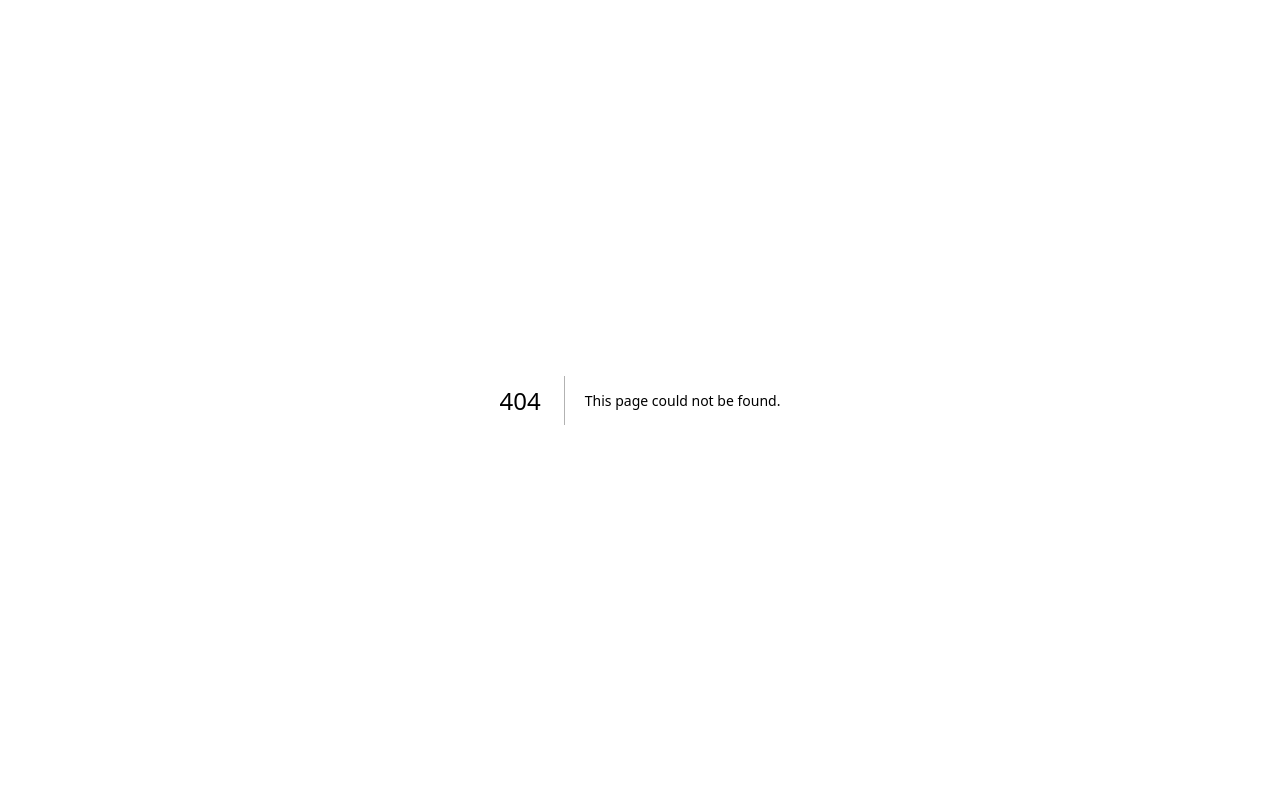
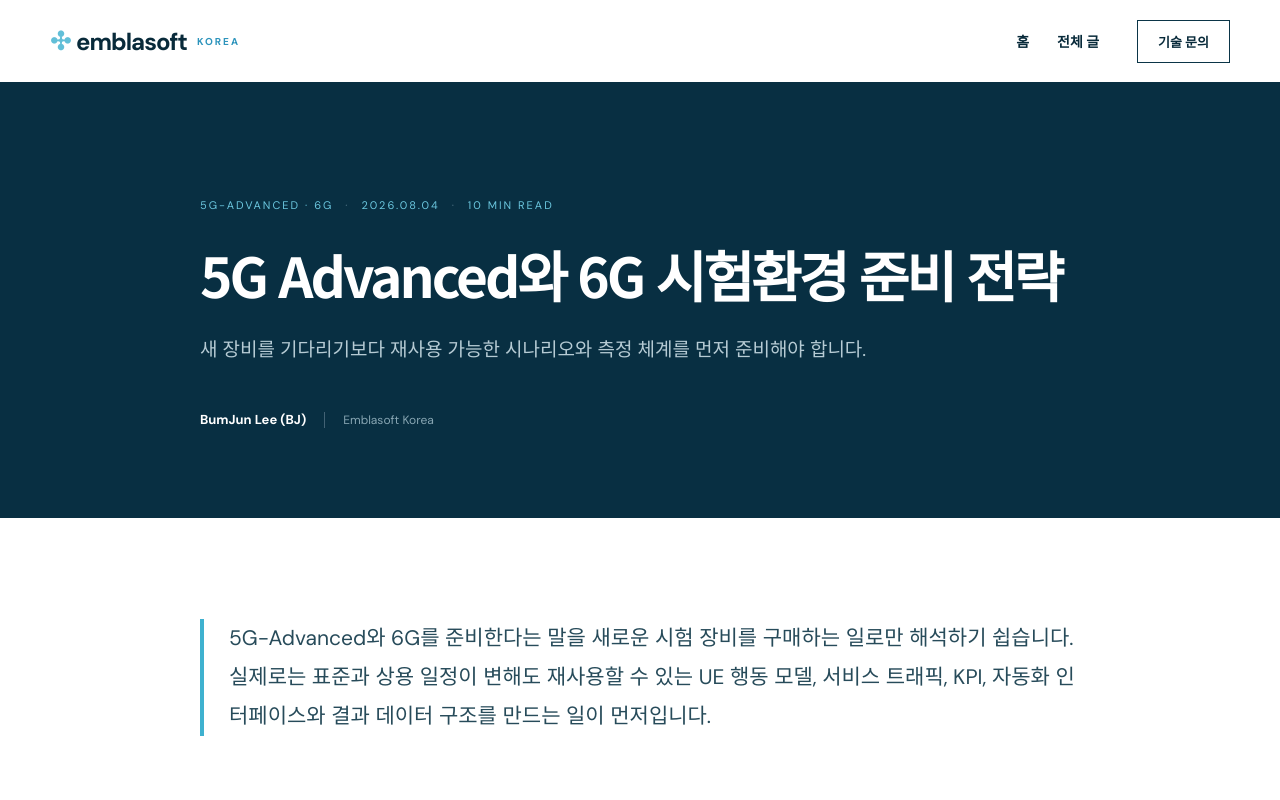
Before and after one commit to mystar11/emblasoft-kr, a Next.js app: page /blog/5g-advanced-6g-test-readiness in a window 1280 px wide. Before the commit this address had no page. Shown: the top 800 px of the page. Built offline with nearby package versions, Linux system fonts and the light colour scheme.

Commit message:
Add 5g-advanced-6g-test-readiness article

```diff
--- /dev/null
+++ b/app/blog/5g-advanced-6g-test-readiness/page.tsx
@@ -0,0 +1,9 @@
+import type { Metadata } from "next";
+import TechnicalArticle from "../TechnicalArticle";
+export const metadata: Metadata = { title: "5G Advanced와 6G 시험환경 준비 전략", description: "기존 5G 시험 자산을 5G-Advanced와 6G 검증 체계로 확장하는 현실적인 준비 전략을 설명합니다." };
+export default function Page(){return <TechnicalArticle category="5G-ADVANCED · 6G" title="5G Advanced와 6G 시험환경 준비 전략" dek="새 장비를 기다리기보다 재사용 가능한 시나리오와 측정 체계를 먼저 준비해야 합니다." read="10" lead="5G-Advanced와 6G를 준비한다는 말을 새로운 시험 장비를 구매하는 일로만 해석하기 쉽습니다. 실제로는 표준과 상용 일정이 변해도 재사용할 수 있는 UE 행동 모델, 서비스 트래픽, KPI, 자동화 인터페이스와 결과 데이터 구조를 만드는 일이 먼저입니다." sections={[
+{title:"현재 5G의 기준선을 정확히 남깁니다",paragraphs:["새 기능의 효과를 설명하려면 기존 5G SA의 성능과 품질 기준선이 있어야 합니다. 등록, 이동성, PDU Session, QoS, 슬라이스, 에너지 사용량과 서비스 KPI를 동일한 조건에서 반복 측정할 수 있도록 정리합니다.","장비별 임시 스크립트보다 시나리오의 목적, 입력 조건, 기대 결과와 판정식을 분리해 관리하면 표준 릴리스가 바뀌어도 시험 의도를 유지할 수 있습니다."]},
+{title:"기능보다 서비스 변화에서 시작합니다",paragraphs:["5G-Advanced에서는 RedCap, 고도화된 이동성, 네트워크 슬라이싱, AI/ML 기반 운영, 비지상망 연계 등이 중요해집니다. 6G에서는 통신·센싱 결합, 초정밀 위치, 새로운 스펙트럼과 분산 지능이 논의됩니다.","각 기능명을 체크하는 데 그치지 말고 어떤 UE와 서비스가 어떤 상황에서 이 기능을 사용하며 기존 KPI가 어떻게 바뀌는지를 시나리오로 정의해야 합니다."]},
+{title:"가상화와 API 중심으로 시험환경을 분리합니다",paragraphs:["UE·RAN·Core·서비스 모델을 모듈화하고 REST API와 CI/CD로 실행하면 신규 NF나 장비를 교체해도 전체 체계를 다시 만들 필요가 없습니다. 실제 장비가 준비되기 전에는 에뮬레이션과 디지털 환경으로 절차와 자동화를 먼저 검증할 수 있습니다.","시간 동기, 대용량 결과 저장, 버전 관리와 데이터 추적성은 초기에 설계해야 합니다. 그렇지 않으면 AI 기반 분석을 적용하더라도 학습과 비교에 쓸 수 있는 일관된 데이터가 남지 않습니다."]},
+{title:"단계별 투자 기준을 둡니다",paragraphs:["첫 단계는 5G SA 회귀시험 자동화와 데이터 표준화, 다음은 Rel-18 기능 추가, 이후에는 6G 후보 기술을 플러그인 형태로 수용하는 방식이 현실적입니다. 각 단계에서 기술 시연보다 서비스 KPI 개선과 운용 비용 절감이 확인되어야 다음 투자의 근거가 됩니다.","상용 표준이 확정되지 않은 영역은 하나의 구현에 종속되기보다 인터페이스와 시나리오를 교체할 수 있도록 두는 것이 안전합니다."]}
+]} closing="현재 5G 시험 자산을 모듈화하고 자동화하면 5G-Advanced 기능 검증과 향후 6G 후보 기술 평가를 같은 기반 위에서 단계적으로 확장할 수 있습니다."/>}
```
